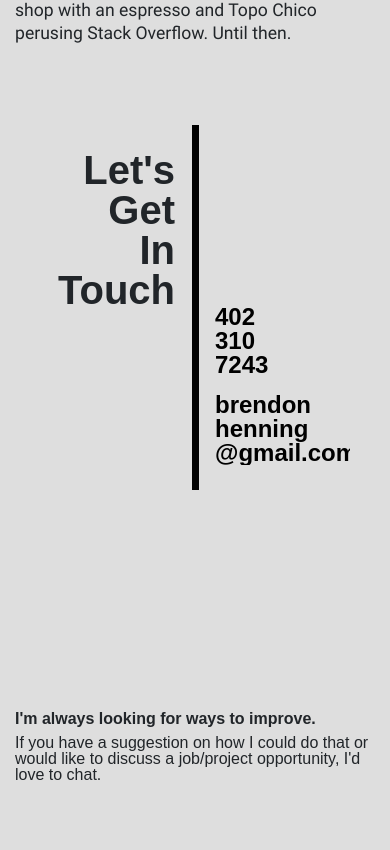
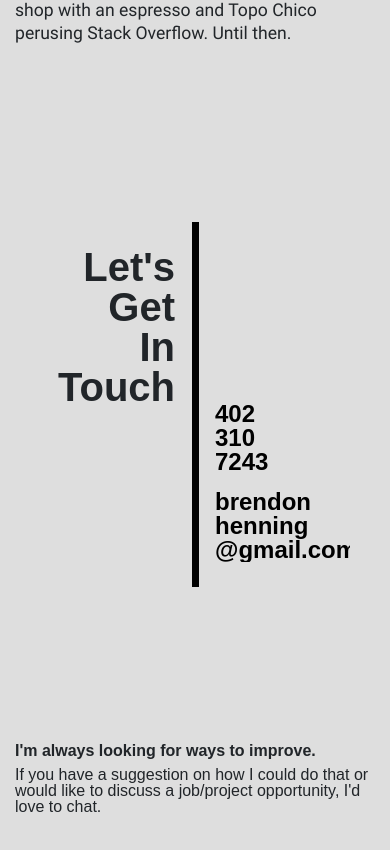
Before and after one commit to bhenning83/portfolio, a React (Create React App) app: page / in a window 390 px wide. Shown: the part 3274-4124 px from the top of the page. Built offline with nearby package versions, Linux system fonts and the light colour scheme.

Commit message:
fixed safari contact issue

```diff
--- a/src/App.css
+++ b/src/App.css
@@ -382,6 +382,7 @@ body {
 }
 .contact-info-container {
   height: 350px;
+  margin-top: 25px;
 }
 .touch {
   display: flex;
@@ -626,7 +627,7 @@ body {
   .end-p-box {
     align-items: flex-start;
   }
-  _::-webkit-full-page-media, _:future, :root .safari-only {
-      height: 80vh;
+  .contact-info-container {
+    margin-top: 130px;
   }
 }
--- a/src/components/Contact.js
+++ b/src/components/Contact.js
@@ -2,7 +2,7 @@ import React from 'react'
 
 function Contact() {
   return (
-    <div className='section row contact safari-only'>
+    <div className='section row contact' id='safari-only'>
       <div className='col-12 mx-auto contact-info-container d-flex justify-content-center '>
         <div className='row w-100 d-flex justify-content-center'>
           <div className='col-5 touch'>
```
